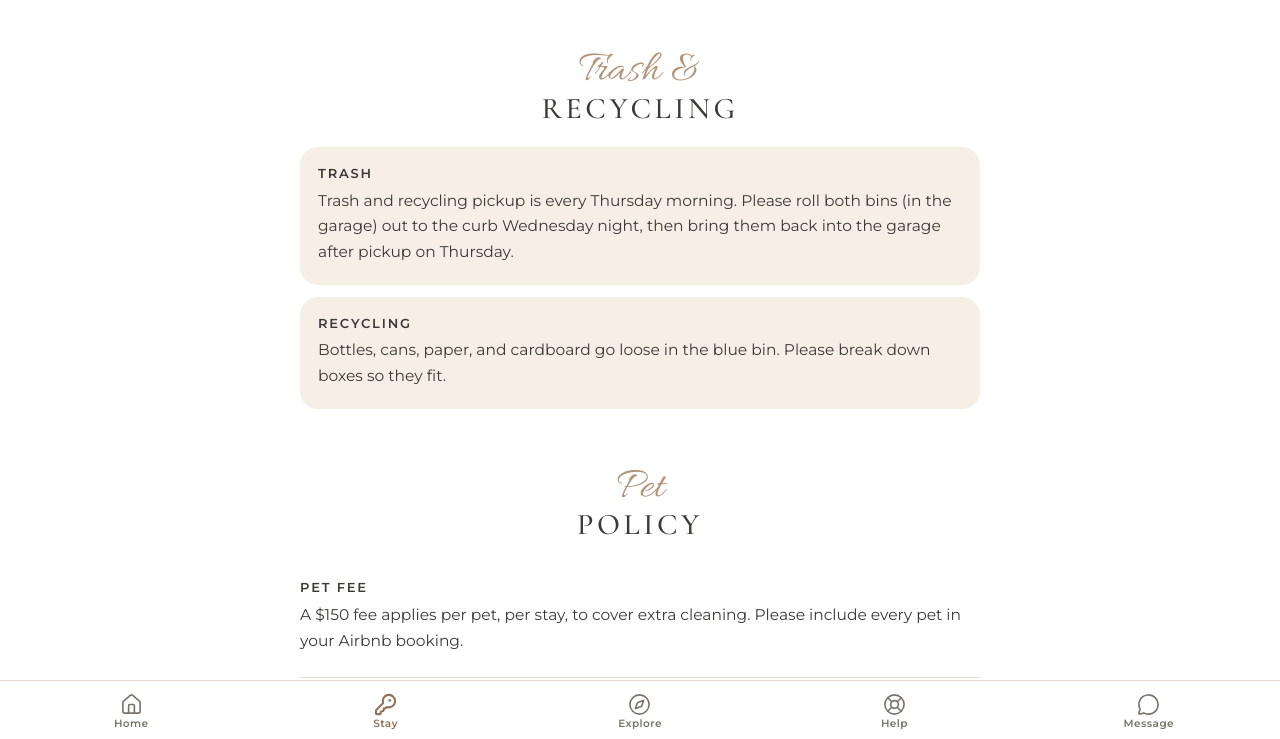
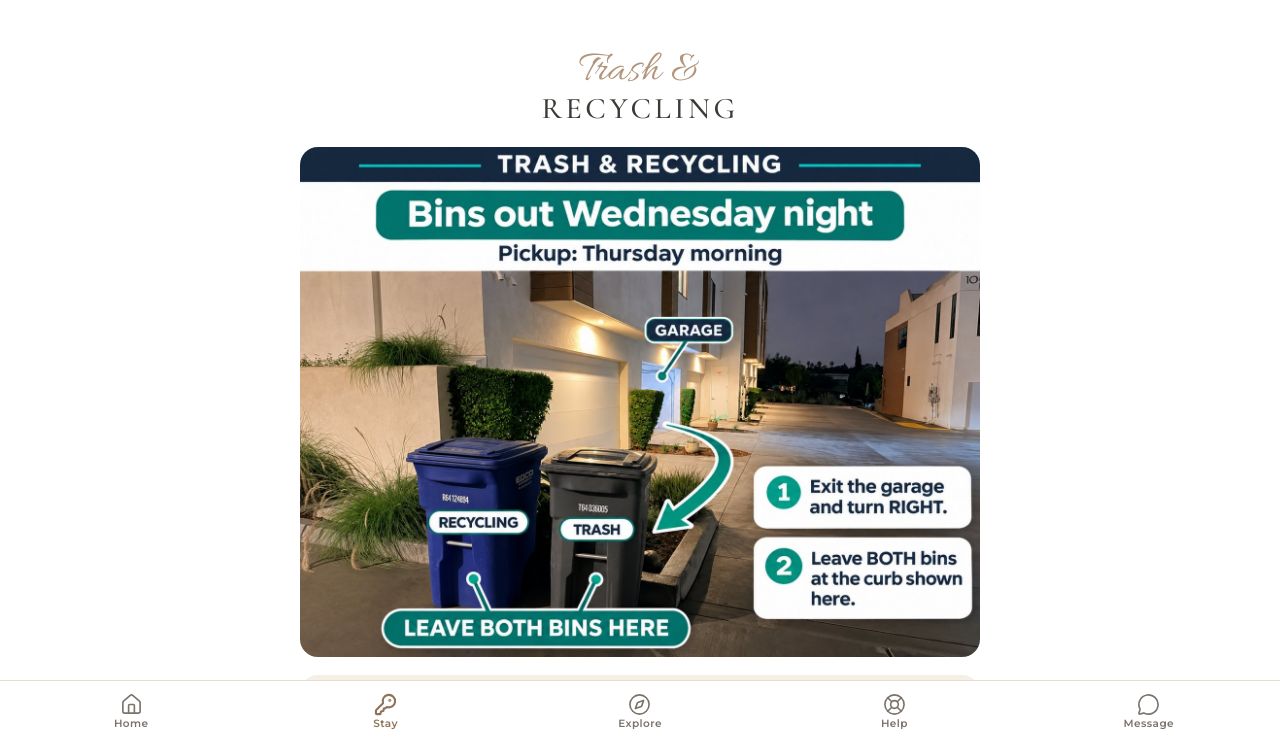
Before and after one commit to goldenhillguide/goldenhillguide.github.io, a plain HTML site: page index.html in a window 1280 px wide. Both pictures are taken after a click on the link "Trash & Recycling". Shown: the part 8817-9556 px from the top of the page. Drawn offline with nearby package versions, Linux system fonts and the light colour scheme.

Commit message:
Add trash bin placement graphic
Co-Authored-By: Claude Opus 5.5 <noreply@anthropic.com>
Claude-Session: https://claude.ai/code/session_01TvT8iKr4dTzkEDMhM2WXM5

```diff
--- a/index.html
+++ b/index.html
@@ -316,6 +316,7 @@ body{padding-bottom:calc(64px + env(safe-area-inset-bottom))}
 
 <section id="trash">
   <div class="sh"><span class="script">Trash &amp;</span><h2>Recycling</h2></div>
+  <div class="photo" style="aspect-ratio:auto"><img src="img/trash-bins.jpg" alt="Where to put the trash and recycling bins: exit the garage, turn right, and leave both bins at the curb" loading="lazy" style="height:auto"></div>
   <div class="card"><h3>Trash</h3><p>Trash and recycling pickup is every Thursday morning. Please roll both bins (in the garage) out to the curb Wednesday night, then bring them back into the garage after pickup on Thursday.</p></div>
   <div class="card"><h3>Recycling</h3><p>Bottles, cans, paper, and cardboard go loose in the blue bin. Please break down boxes so they fit.</p></div>
 </section>
```
Also changed, not shown: img/trash-bins.jpg (added).
